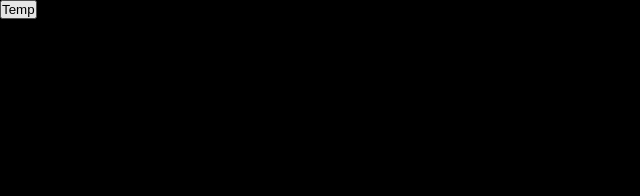
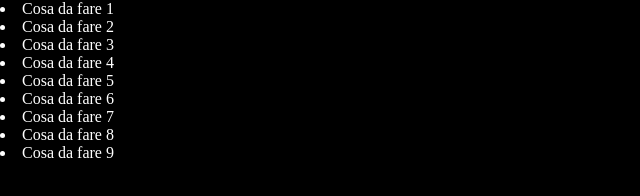
Before and after one commit to Dihep/vue-todolist, a plain HTML site: page index.html in a window 1280 px wide. Shown: the whole page, without its empty margins (0-640 px from the left). Drawn offline with nearby package versions, Linux system fonts and the light colour scheme.

Commit message:
M1- Stampa di array in pagina come lista.

```diff
--- a/index.html
+++ b/index.html
@@ -20,7 +20,7 @@
         <script src="https://unpkg.com/vue@3.4.27/dist/vue.global.js"></script>
 
         <div id="vueApp">
-            <button @click="placeholderMethod()">Temp</button>
+            <li v-for="item in toDoList">{{item}}</li>
         </div>
 
         <!-- Java -->
--- a/js/script.js
+++ b/js/script.js
@@ -3,7 +3,17 @@ const { createApp } = Vue
 createApp({
     data() {
         return {
-            placeholderData: `Placeholder`
+            toDoList: [
+                `Cosa da fare 1`,
+                `Cosa da fare 2`,
+                `Cosa da fare 3`,
+                `Cosa da fare 4`,
+                `Cosa da fare 5`,
+                `Cosa da fare 6`,
+                `Cosa da fare 7`,
+                `Cosa da fare 8`,
+                `Cosa da fare 9`,
+            ]
         }
     },
     methods: {
```
